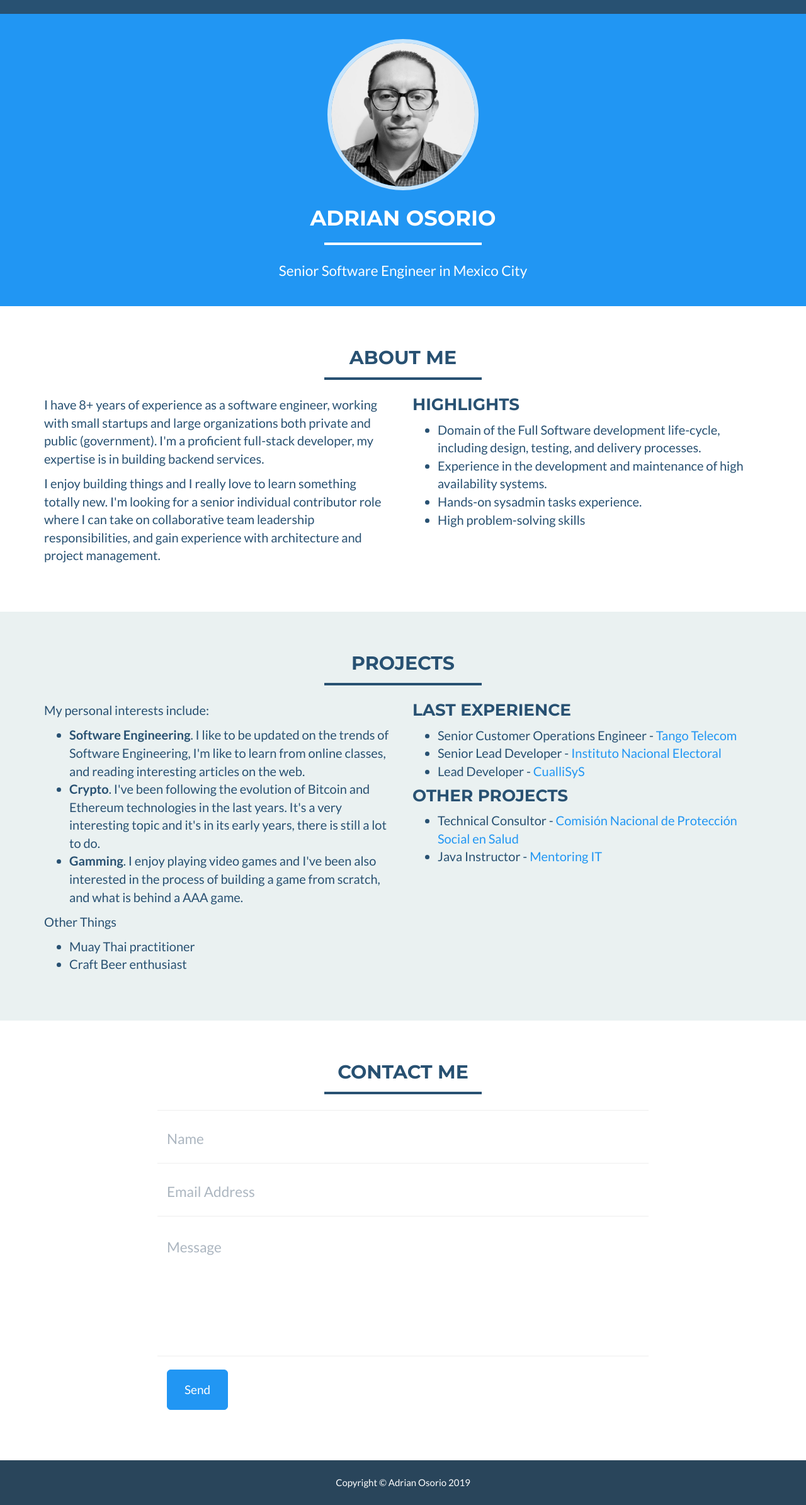
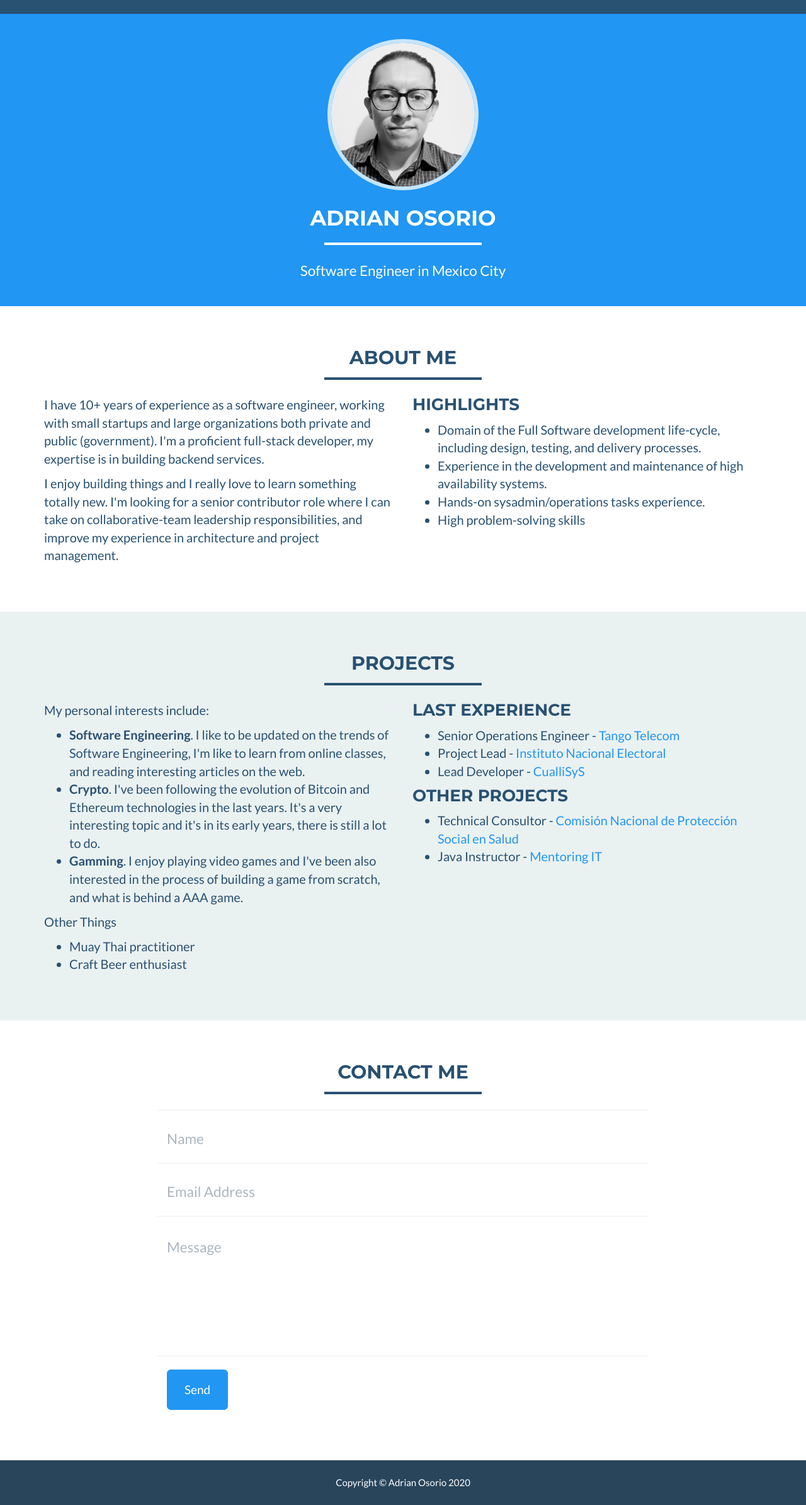
Before and after one commit to dev-adriano/dev-adriano.github.io, a plain HTML site: page index.html in a window 1280 px wide. Shown: the part 88-2477 px from the top of the page at 63% size. Drawn offline with Linux system fonts and the light colour scheme.

Commit message:
Update bio

```diff
--- a/index.html
+++ b/index.html
@@ -5,7 +5,7 @@
       <meta http-equiv="X-UA-Compatible" content="IE=edge">
       <title>Adrian Osorio</title>
       <meta name="viewport" content="width=device-width">
-      <meta name="description" content="Adrian Osorio Senior Software Engineer in Mexico City">
+      <meta name="description" content="Adrian Osorio Software Engineer in Mexico City">
       <meta name="keywords" content="Software Engineer, Java, Groovy, Spring, Agile, DevOps" />
       <link rel="canonical" href="https://adriano.dev/">
       <link rel="icon" type="image/png" href="/img/icon.png" sizes="16x16" />
@@ -83,7 +83,7 @@
                     <div class="intro-text">
                         <span class="name">Adrian Osorio</span>
                         <hr>
-                        <span class="skills">Senior Software Engineer in Mexico City</span>
+                        <span class="skills">Software Engineer in Mexico City</span>
                     </div>
                 </div>
             </div>
@@ -101,10 +101,10 @@
     <div class="row">
 	    <div class="col-sm-6">
     		<p>
-            I have 8+ years of experience as a software engineer, working with small startups and large organizations both private and public (government). I'm a proficient full-stack developer, my expertise is in building backend services.
+            I have 10+ years of experience as a software engineer, working with small startups and large organizations both private and public (government). I'm a proficient full-stack developer, my expertise is in building backend services.
         </p>
         <p>
-           I enjoy building things and I really love to learn something totally new. I'm looking for a senior individual contributor role where I can take on collaborative team leadership responsibilities, and gain experience with architecture and project management.
+	    I enjoy building things and I really love to learn something totally new. I'm looking for a senior contributor role where I can take on collaborative-team leadership responsibilities, and improve my experience in architecture and project management.
         </p>
       </div>
 	    <div class="col-sm-6">
@@ -117,7 +117,7 @@
             Experience in the development and maintenance of high availability systems.
           </li>
     			<li>
-            Hands-on sysadmin tasks experience.
+            Hands-on sysadmin/operations tasks experience.
     			</li>
     			<li>
             High problem-solving skills
@@ -166,10 +166,10 @@
                 <h3 style="margin-top:0">Last Experience</h3>
                 <ul>
                     <li>
-                        Senior Customer Operations Engineer - <a href="http://www.tangotelecom.com" target="_blank" rel="noopener noreferrer">Tango Telecom</a>
+                        Senior Operations Engineer - <a href="http://www.tangotelecom.com" target="_blank" rel="noopener noreferrer">Tango Telecom</a>
                     </li>
                     <li>
-                        Senior Lead Developer - <a href="https://www.ine.mx" target="_blank" rel="noopener noreferrer">Instituto Nacional Electoral</a>
+                        Project Lead - <a href="https://www.ine.mx" target="_blank" rel="noopener noreferrer">Instituto Nacional Electoral</a>
                     </li>
                     <li>
                         Lead Developer - <a href="https://cuallisys.com" target="_blank" rel="noopener noreferrer">CualliSyS</a>
@@ -246,7 +246,7 @@
             <div class="container">
                 <div class="row">
                     <div class="col-lg-12">
-                        Copyright &copy; Adrian Osorio 2019
+                        Copyright &copy; Adrian Osorio 2020
                     </div>
                 </div>
             </div>
```
